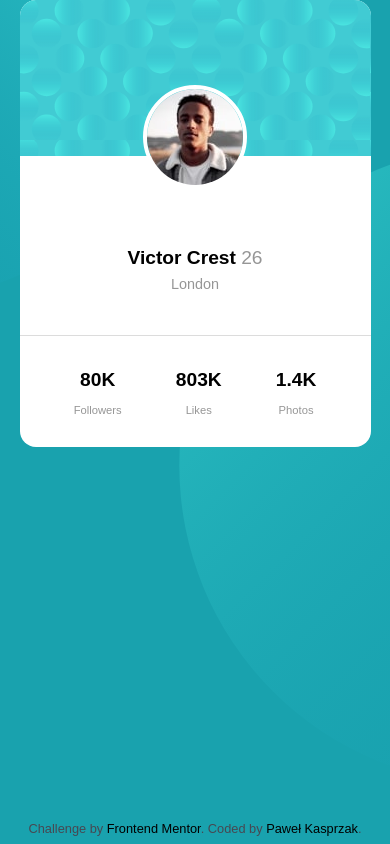
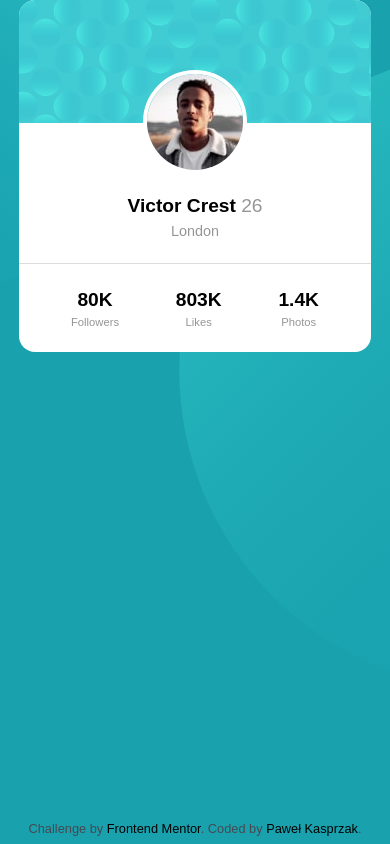
Before and after one commit to pkasprzak9/profile-card-component-main, a plain HTML site: page index.html in a window 390 px wide. Drawn offline with Linux system fonts and the light colour scheme; a web font is replaced by a local one.

Commit message:
Optimize CSS for responsive design
Adjusted background positioning and size for a more flexible layout, simplifying the stylesheet by removing media query restrictions so common styles apply universally. Uniform text styles for headers and color consistency now apply regardless of device size. Card-related styles have been streamlined for clarity, enhancing readability and maintenance of CSS. Card dimensions and spacing are now fixed, ensuring consistent presentation across viewports, alongside refinement of footer positioning for overall UI stability.

Refactor improves visual consistency and future-proofs the UI components against various screen sizes and devices. The removal of multiple media queries signals a shift towards a more fluid and flexible approach to responsive design. These changes should facilitate easier updates and improve user experience on a broader range of devices.

```diff
--- a/style.css
+++ b/style.css
@@ -15,15 +15,14 @@ body {
   font-size: 18px;
   background-color: var(--dark-cyan);
   background-image: url('./images/bg-pattern-top.svg'), url('./images/bg-pattern-bottom.svg');
-  background-position: top -40vh left -110vw, bottom -40vh right -110vw;
+  background-position: top -20rem left -20rem, bottom -20rem right -20rem;
   background-repeat: no-repeat, no-repeat;
-  background-size: 40rem, 40rem;
+  background-size: 50rem, 50rem;
   display: flex;
   justify-content: center;
   align-items: center;
 }
 
-@media screen and (max-width: 460px) {
 h1 {
   font-weight: 700;
 }
@@ -36,12 +35,12 @@ body {
 }
 
 .card-container {
-    height: 53vh;
-    width: 90vw;
   background-color: white;
   text-align: center;
   font-size: .6rem;
   border-radius: 1rem;
+  height: 22rem;;
+  flex-basis: 22rem;
   display: flex;
   flex-direction: column;
   align-items: stretch;
@@ -56,7 +55,7 @@ body {
 
 .card-top img {
   position: relative;
-    top: 5.3rem;
+  top: 4.4rem;
   border-radius: 5rem;
   border-style: solid;
   border-width: .3rem;
@@ -83,6 +82,11 @@ body {
   flex-basis: 25%;
 }
 
+.card-bottom-element-text,
+.card-bottom-element-number {
+  margin: .3rem;
+}
+
 footer {
   position: absolute;
   bottom: 0.5rem;
@@ -96,4 +100,12 @@ body {
   text-decoration: none;
   color: black;
 }
+
+@media screen and (max-width: 460px) {
+
+  body {
+    background-position: top -40vh left -110vw, bottom -40vh right -110vw;
+    background-repeat: no-repeat, no-repeat;
+    background-size: 40rem, 40rem;
   }
+}
```
Lines whose indentation alone changed are shown as unchanged.
